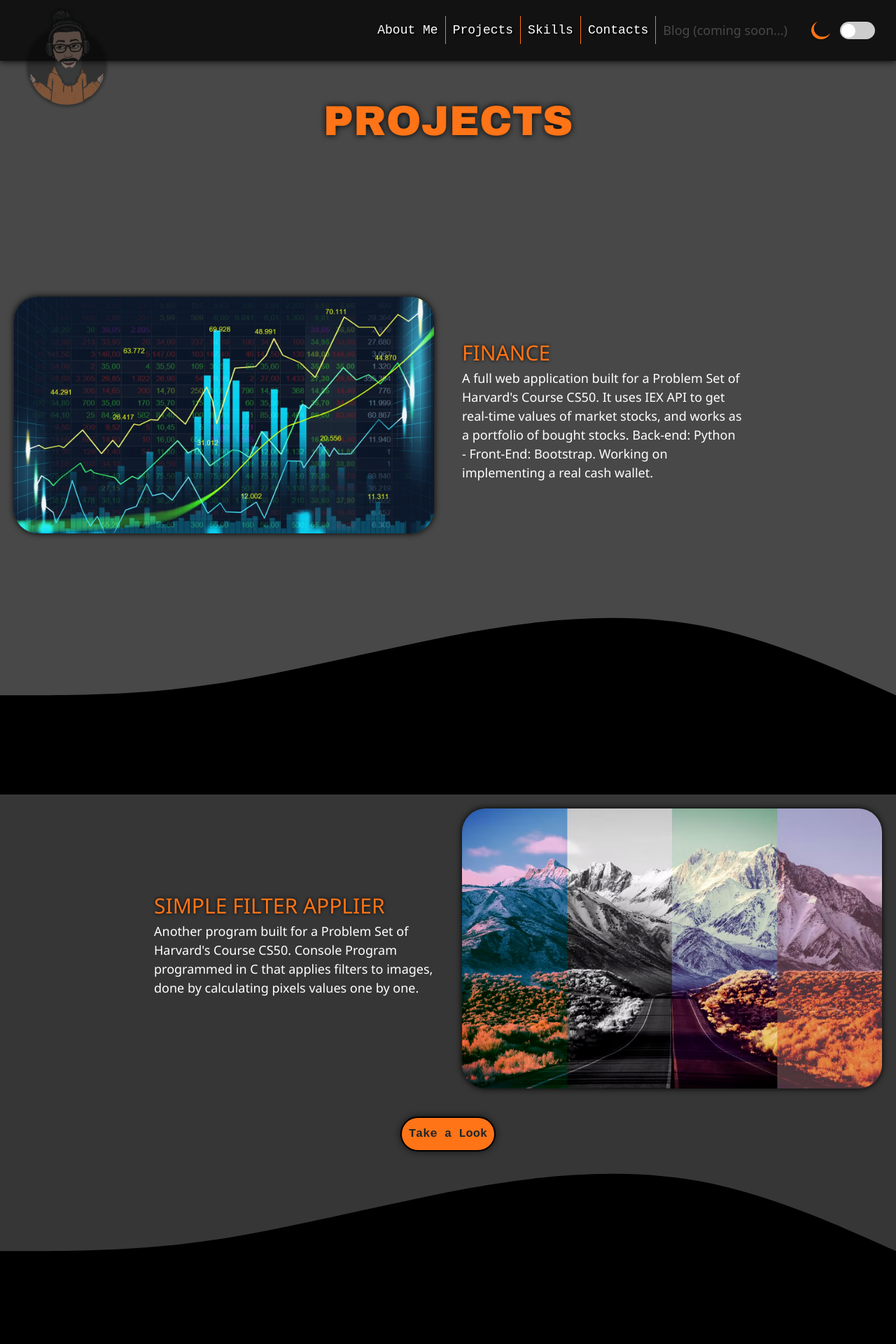
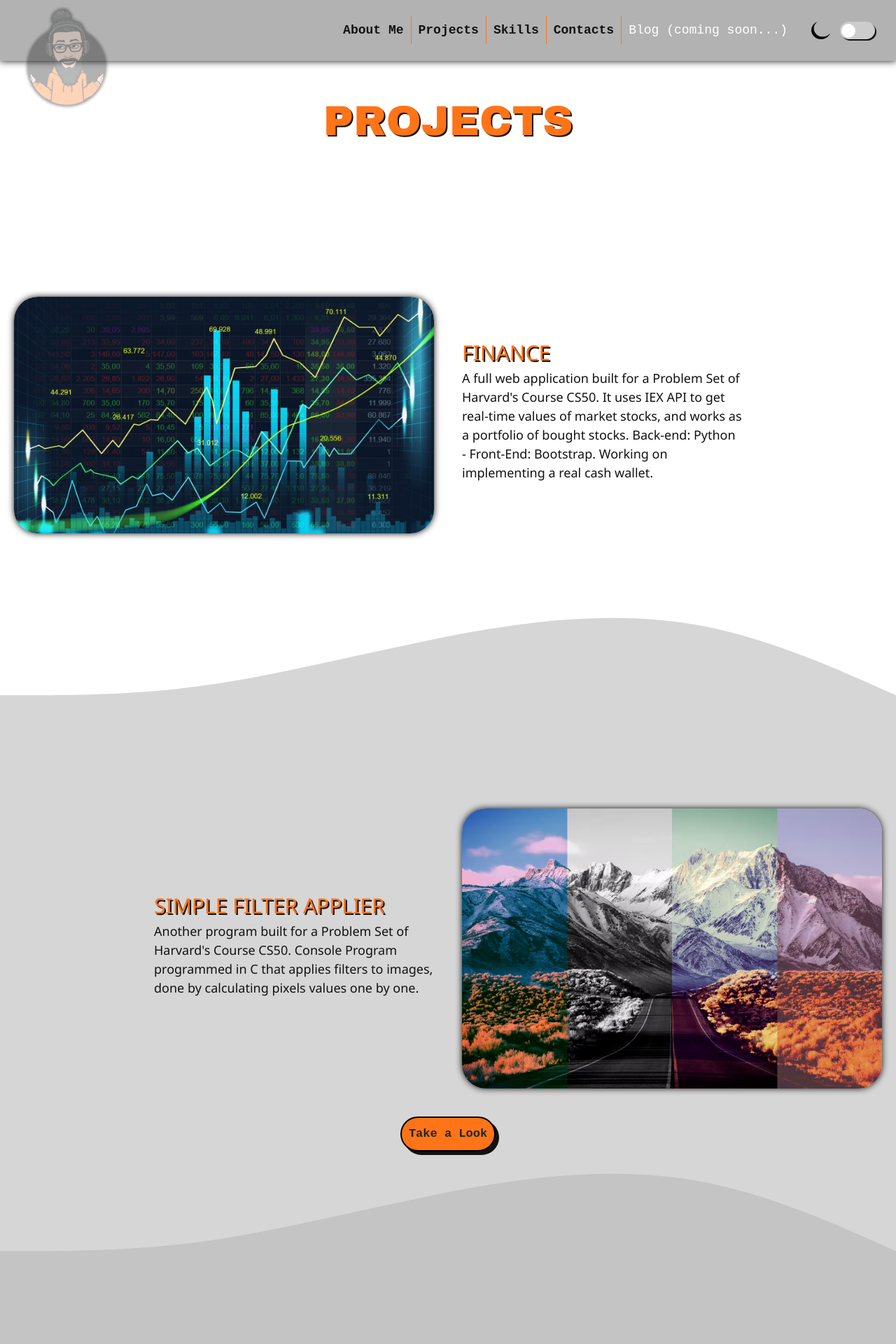
Before and after one commit to Rhokthar/CS50-Final-Project, a Flask app: page /projects in a window 1280 px wide. Shown: the top 1920 px of the page at 70% size. Run offline with Flask 2, Linux system fonts and the light colour scheme; some libraries are stand-ins or nearby versions.

Commit message:
Dark Theme Button Implemented Successfully

```diff
--- a/project/static/css/layout-css/main-rules.css
+++ b/project/static/css/layout-css/main-rules.css
@@ -39,16 +39,16 @@
 /* BOXING RELATED RULES ENDS */
 
 /* COLORS STARTS*/
-.bg-dark-theme-light {
+.bg-low {
     background-color: var(--bg-light);
 }
-.bg-dark-theme-medium {
+.bg-medium {
     background-color: var(--bg-medium);
 }
-.bg-dark-theme-hard {
+.bg-hard {
     background-color: var(--bg-hard);
 }
-.bg-dark-theme-hardest {
+.bg-hardest {
     background-color: var(--bg-hardest);
 }
 .main-text-color {
--- a/project/static/css/layout-css/style.css
+++ b/project/static/css/layout-css/style.css
@@ -1,13 +1,25 @@
 /* GENERAL RULES STARTS */
-:root {
+:root[data-theme="light"] {
+    --bg-light: #ffffff;
+    --bg-medium: #d6d6d6;
+    --bg-hard: #c4c4c4;
+    --bg-hardest: #b2b2b2;
+    --shadow-color: #121212;
+    --main-text: #ff7417;
+    --secondary-text: #121212;
+    --secondary-text-common: #121212;
+}
+:root[data-theme="dark"] {
     --bg-light: #484848;
     --bg-medium: #363636;
     --bg-hard: #242424;
     --bg-hardest: #121212;
-    --shadow-color: #000;
+    --shadow-color: #121212;
     --main-text: #ff7417;
     --secondary-text: #fff;
+    --secondary-text-common: #121212;
 }
+
 * {
     margin: 0;
     padding: 0;
@@ -18,10 +30,9 @@ a {
     text-decoration: none;
 }
 body {
-    color: white;
+    color: var(--secondary-text);
     background-color: var(--bg-hardest);
-    overflow: hidden;
-    height: 100%;
+    /* overflow: hidden; */
 }
 button.btn {
     border-radius: 34px;
@@ -29,7 +40,7 @@ button.btn {
     font-weight: 900;
     background-color: var(--main-text);
     padding: 10px;
-    box-shadow: 0 0 10px var(--bg-hardest);
+    box-shadow: 5px 5px 0px var(--shadow-color);
     border: 2px solid black;
     transition: 0.3s;
     font-size: 1.7rem;
@@ -51,7 +62,7 @@ h2 .special_text_2 {
     font-family: "Arial Black", "Arial Bold", Gadget, sans-serif;
     font-size: 0;
     text-transform: uppercase;
-    text-shadow: 0 0 10px var(--shadow-color);
+    text-shadow: 2px 2px 0px var(--shadow-color);
 }
 .special_text_2 span {
     font-size: 6rem;
@@ -545,7 +558,7 @@ section {
 }
 .project_text h3 {
     font-size: 3rem;
-    text-shadow: 0 0 5px var(--shadow-color);
+    text-shadow: 2px 2px 0px var(--shadow-color);
 }
 .project_text p {
     font-size: 1.8rem;
@@ -598,20 +625,21 @@ section {
     display: inline-block;
 }
 li.item a {
+    border-right: 1px solid var(--main-text);
+    color: var(--secondary-text);
     font-family: "Courier New", Courier, monospace;
-    color: var(--secondary-text);
+    font-size: 1.8rem;
+    font-weight: 750;
     padding: 1rem;
     text-decoration: none;
-    text-shadow: 2px 2px 2px rgba(0, 0, 0, 1);
     transition: 0.3s;
-    border-right: 1px solid var(--main-text);
-    font-size: 1.8rem;
 }
 li.item a:hover {
     color: var(--main-text);
     font-size: 1.9rem;
 }
 li.item-disabled {
+    font-family: "Courier New", Courier, monospace;
     color: var(--bg-light);
     padding: 1rem;
     text-decoration: none;
@@ -635,6 +666,7 @@ li.item-disabled {
     background-color: #ccc;
     -webkit-transition: 0.3s;
     transition: 0.3s;
+    filter: drop-shadow(2px 2px 0 var(--shadow-color));
 }
 .slider:before {
     position: absolute;
--- a/project/templates/about-me.html
+++ b/project/templates/about-me.html
@@ -77,11 +77,11 @@ About Me
         </div> <!-- End "MAIN TEXT"-->
 
         <!-- SEPARATOR -->
-        <svg xmlns="http://www.w3.org/2000/svg" viewBox="0 0 1440 320"><path fill="var(--bg-dark-theme-medium)" fill-opacity="1" d="M0,160L48,160C96,160,192,160,288,149.3C384,139,480,117,576,96C672,75,768,53,864,42.7C960,32,1056,32,1152,53.3C1248,75,1344,117,1392,138.7L1440,160L1440,320L1392,320C1344,320,1248,320,1152,320C1056,320,960,320,864,320C768,320,672,320,576,320C480,320,384,320,288,320C192,320,96,320,48,320L0,320Z"></path></svg>
+        <svg xmlns="http://www.w3.org/2000/svg" viewBox="0 0 1440 320"><path fill="var(--bg-medium)" fill-opacity="1" d="M0,160L48,160C96,160,192,160,288,149.3C384,139,480,117,576,96C672,75,768,53,864,42.7C960,32,1056,32,1152,53.3C1248,75,1344,117,1392,138.7L1440,160L1440,320L1392,320C1344,320,1248,320,1152,320C1056,320,960,320,864,320C768,320,672,320,576,320C480,320,384,320,288,320C192,320,96,320,48,320L0,320Z"></path></svg>
 
         <!-- "CURIOSITIES" Section -->
             <!-- START CURIOSITIES CONTAINER -->
-            <div class="curiosities__wrapper width-100 flex-container vertical-row padding-bottom-xl padding-right-s padding-left-s bg-dark-theme-medium">
+            <div class="curiosities__wrapper width-100 flex-container vertical-row padding-bottom-xl padding-right-s padding-left-s bg-medium">
                 <!-- Title -->
                 <h2>
                     <div class="special_text_2 about_me curiosities">
--- a/project/templates/layout.html
+++ b/project/templates/layout.html
@@ -1,6 +1,6 @@
 <!DOCTYPE html>
 
-<html {% block lang %}{% endblock %}>
+<html {% block lang %}{% endblock %} data-theme="light">
     <!-- HEAD -->
     <head>
         <meta charset="utf-8">
@@ -38,9 +38,10 @@
                 <!-- DARK THEME BUTTON STARTS (DISPLAY ONLY IN MOBILE MENU) -->
                 <div class="switch-theme-wrapper display-hidden">
                     <div class="switch_theme_container-mobile flex-container align-center padding-right-s" role="group">
-                        <img src="{{ url_for('static', filename='imgs/layout-imgs/moon-dark-theme.png') }}" alt="moon-dark-theme.png" height="25" width="35" />
+                        <img src="{{ url_for('static', filename='imgs/layout-imgs/moon-dark-theme.png') }}" alt="moon-dark-theme.png" height="25" width="35" class="dark-moon-mobile display-hidden"/>
+                        <img src="{{ url_for('static', filename='imgs/layout-imgs/moon-light-theme.png') }}" alt="moon-dark-theme.png" height="25" width="35" class="light-moon-mobile"/>
                         <label class="switch_theme margin-left-xs" role="button">
-                            <input type="checkbox" class="display-hidden" />
+                            <input type="checkbox" class="display-hidden" id="switch-theme-mobile"/>
                             <span class="slider round"></span>
                         </label>
                     </div>
@@ -81,9 +82,10 @@
             </div>
             <!-- Dark Theme Button -->
             <div class="switch_theme_container flex-container align-center padding-right-s" role="group">
-                <img src="{{ url_for('static', filename='imgs/layout-imgs/moon-dark-theme.png') }}" alt="moon-dark-theme.png" height="25" width="35" />
+                <img src="{{ url_for('static', filename='imgs/layout-imgs/moon-dark-theme.png') }}" alt="moon-dark-theme.png" height="25" width="35" class="dark-moon display-hidden"/>
+                <img src="{{ url_for('static', filename='imgs/layout-imgs/moon-light-theme.png') }}" alt="moon-dark-theme.png" height="25" width="35" class="light-moon"/>
                 <label class="switch_theme margin-left-xs" role="button">
-                    <input type="checkbox" class="display-hidden">
+                    <input type="checkbox" class="display-hidden" id="switch-theme">
                     <span class="slider round"></span>
                 </label>
             </div>
@@ -99,7 +101,7 @@
             <p class="padding-top-s">Designed and Built by Simone Molino &copy; 2022</p>
             <p id="language_change"><a href="#">Italian</a> | <a href="#">English</a></p>
             <!-- Social Links -->
-            <div class="social_container padding-bottom-l" id="social_container" role="link">
+            <div class="social_container padding-bottom-m" id="social_container" role="link">
                 <a href="https://www.linkedin.com/in/simone-molino-884486194/" target="_blank"><img src="{{ url_for('static', filename='imgs/layout-imgs/lin-ico.png') }}" alt="lin-ico.png" height="25" width="25" /></a>
                 <a href="https://www.instagram.com/rhokthar/" target="_blank"><img src="{{ url_for('static', filename='imgs/layout-imgs/insta-ico.png') }}" alt="insta-ico.png" height="30" width="30" /></a>
                 <a href="https://github.com/Rhokthar" target="_blank"><img src="{{ url_for('static', filename='imgs/layout-imgs/git-ico.png') }}" alt="git-ico.png" height="25" width="25" /></a>
@@ -154,6 +156,102 @@
                     rect.right <= (window.innerWidth || document.documentElement.clientWidth)
                 );
             }
+
+            // SWITCH THEME STARTS
+            localStorage.setItem("data-theme", "light");
+
+            let SetDarkTheme = () => {
+                document.documentElement.setAttribute("data-theme", "dark");
+                localStorage.setItem("data-theme", "dark");
+            }
+            let SetLightTheme = () => {
+                document.documentElement.setAttribute("data-theme", "light");
+                localStorage.setItem("data-theme", "light");
+            }
+
+            let themeSwitch = document.getElementById("switch-theme");
+            let themeSwitchMobile = document.getElementById("switch-theme-mobile");
+
+            let lightMoon = document.querySelector(".light-moon");
+            let darkMoon = document.querySelector(".dark-moon");
+            let lightMoonMobile = document.querySelector(".light-moon-mobile");
+            let darkMoonMobile = document.querySelector(".dark-moon-mobile");
+
+            themeSwitch.addEventListener("change", () => {
+                let themeStatus = localStorage.getItem("data-theme");
+                if (themeStatus === "light")
+                {
+                    if (themeSwitch.checked)
+                    {
+                        themeSwitchMobile.checked = true;
+                    }
+                    else
+                    {
+                        themeSwitchMobile.checked = false;
+                    }
+                    darkMoon.classList.toggle("display-hidden");
+                    lightMoon.classList.toggle("display-hidden");
+
+                    darkMoonMobile.classList.toggle("display-hidden");
+                    lightMoonMobile.classList.toggle("display-hidden");
+                    SetDarkTheme();
+                }
+                else
+                {
+                    if (themeSwitch.checked)
+                    {
+                        themeSwitchMobile.checked = true;
+                    }
+                    else
+                    {
+                        themeSwitchMobile.checked = false;
+                    }
+                    darkMoon.classList.toggle("display-hidden");
+                    lightMoon.classList.toggle("display-hidden");
+
+                    darkMoonMobile.classList.toggle("display-hidden");
+                    lightMoonMobile.classList.toggle("display-hidden");
+                    SetLightTheme();
+                }
+            });
+            themeSwitchMobile.addEventListener("change", () => {
+                let themeStatus = localStorage.getItem("data-theme");
+                if (themeStatus === "light")
+                {
+                    if (themeSwitchMobile.checked)
+                    {
+                        themeSwitch.checked = true;
+                    }
+                    else
+                    {
+                        themeSwitch.checked = false;
+                    }
+                    darkMoon.classList.toggle("display-hidden");
+                    lightMoon.classList.toggle("display-hidden");
+
+                    darkMoonMobile.classList.toggle("display-hidden");
+                    lightMoonMobile.classList.toggle("display-hidden");
+                    SetDarkTheme();
+                }
+                else
+                {
+                    if (themeSwitchMobile.checked)
+                    {
+                        themeSwitch.checked = true;
+                    }
+                    else
+                    {
+                        themeSwitch.checked = false;
+                    }
+                    darkMoon.classList.toggle("display-hidden");
+                    lightMoon.classList.toggle("display-hidden");
+
+                    darkMoonMobile.classList.toggle("display-hidden");
+                    lightMoonMobile.classList.toggle("display-hidden");
+                    SetLightTheme();
+                }
+            });
+            // SWITCH THEME ENDS
         </script>
     </body>
 </html>
--- a/project/templates/projects.html
+++ b/project/templates/projects.html
@@ -63,10 +63,10 @@ Projects
         </div> <!-- END BUTTON -->
 
         <!-- SEPARATOR - CHANGING COLOR INSIDE TAGS VALUES AND CLASSES -->
-        <svg xmlns="http://www.w3.org/2000/svg" viewBox="0 0 1440 320"><path fill="var(--bg-dark-theme-medium)" fill-opacity="1" d="M0,160L48,160C96,160,192,160,288,149.3C384,139,480,117,576,96C672,75,768,53,864,42.7C960,32,1056,32,1152,53.3C1248,75,1344,117,1392,138.7L1440,160L1440,320L1392,320C1344,320,1248,320,1152,320C1056,320,960,320,864,320C768,320,672,320,576,320C480,320,384,320,288,320C192,320,96,320,48,320L0,320Z"></path></svg>
+        <svg xmlns="http://www.w3.org/2000/svg" viewBox="0 0 1440 320"><path fill="var(--bg-medium)" fill-opacity="1" d="M0,160L48,160C96,160,192,160,288,149.3C384,139,480,117,576,96C672,75,768,53,864,42.7C960,32,1056,32,1152,53.3C1248,75,1344,117,1392,138.7L1440,160L1440,320L1392,320C1344,320,1248,320,1152,320C1056,320,960,320,864,320C768,320,672,320,576,320C480,320,384,320,288,320C192,320,96,320,48,320L0,320Z"></path></svg>
 
         <!-- START PROJECTS__WRAPPER #2 -->
-        <div class="flex-container flex-wrap-reverse row padding-bottom-s width-100 bg-dark-theme-medium">
+        <div class="flex-container flex-wrap-reverse row padding-bottom-s width-100 bg-medium">
             <!-- START PROJECT TEXT -->
             <div class="text__wrapper flex-container width-50 width-lg-100 padding-all-s align-center justify-end">
                 <div class="project_text width-66 width-lg-80 text-align-lg margin-auto-lg width-md-100">
@@ -82,15 +82,15 @@ Projects
             </div><!-- END PROJECT_IMG -->
         </div> <!-- END PROJECTS__WRAPPER #2 -->
 
-        <div class="flex-container justify-center width-100 bg-dark-theme-medium">
+        <div class="flex-container justify-center width-100 bg-medium">
             <button class="btn">Take a Look</button>
         </div>
 
         <!-- SEPARATOR - CHANGING COLOR INSIDE TAGS VALUES AND CLASSES -->
-        <svg xmlns="http://www.w3.org/2000/svg" viewBox="0 0 1440 320" class="bg-dark-theme-medium"><path fill="var(--bg-dark-theme-hard)" fill-opacity="1" d="M0,160L48,160C96,160,192,160,288,149.3C384,139,480,117,576,96C672,75,768,53,864,42.7C960,32,1056,32,1152,53.3C1248,75,1344,117,1392,138.7L1440,160L1440,320L1392,320C1344,320,1248,320,1152,320C1056,320,960,320,864,320C768,320,672,320,576,320C480,320,384,320,288,320C192,320,96,320,48,320L0,320Z"></path></svg>
+        <svg xmlns="http://www.w3.org/2000/svg" viewBox="0 0 1440 320" class="bg-medium"><path fill="var(--bg-hard)" fill-opacity="1" d="M0,160L48,160C96,160,192,160,288,149.3C384,139,480,117,576,96C672,75,768,53,864,42.7C960,32,1056,32,1152,53.3C1248,75,1344,117,1392,138.7L1440,160L1440,320L1392,320C1344,320,1248,320,1152,320C1056,320,960,320,864,320C768,320,672,320,576,320C480,320,384,320,288,320C192,320,96,320,48,320L0,320Z"></path></svg>
 
         <!-- START PROJECTS__WRAPPER #3 -->
-        <div class="flex-container flex-wrap-reverse row-reverse padding-bottom-s bg-dark-theme-hard width-100">
+        <div class="flex-container flex-wrap-reverse row-reverse padding-bottom-s bg-hard width-100">
             <!-- START PROJECT_TEXT -->
             <div class="text__wrapper flex-container width-50 width-lg-100 padding-all-s align-center">
                 <div class="project_text width-66 width-lg-80 text-align-lg margin-auto-lg width-md-100">
@@ -106,15 +106,15 @@ Projects
             </div> <!-- END PROJECT_IMG -->
         </div> <!-- END PROJECT__WRAPPER #3 -->
 
-        <div class="flex-container justify-center width-100 bg-dark-theme-hard">
+        <div class="flex-container justify-center width-100 bg-hard">
             <button class="btn">Take a Look</button>
         </div>
 
         <!-- SEPARATOR - CHANGING COLOR INSIDE TAGS VALUES AND CLASSES -->
-        <svg xmlns="http://www.w3.org/2000/svg" viewBox="0 0 1440 320" class="bg-dark-theme-hard"><path fill="var(--bg-dark-theme-medium)" fill-opacity="1" d="M0,160L48,160C96,160,192,160,288,149.3C384,139,480,117,576,96C672,75,768,53,864,42.7C960,32,1056,32,1152,53.3C1248,75,1344,117,1392,138.7L1440,160L1440,320L1392,320C1344,320,1248,320,1152,320C1056,320,960,320,864,320C768,320,672,320,576,320C480,320,384,320,288,320C192,320,96,320,48,320L0,320Z"></path></svg>
+        <svg xmlns="http://www.w3.org/2000/svg" viewBox="0 0 1440 320" class="bg-hard"><path fill="var(--bg-medium)" fill-opacity="1" d="M0,160L48,160C96,160,192,160,288,149.3C384,139,480,117,576,96C672,75,768,53,864,42.7C960,32,1056,32,1152,53.3C1248,75,1344,117,1392,138.7L1440,160L1440,320L1392,320C1344,320,1248,320,1152,320C1056,320,960,320,864,320C768,320,672,320,576,320C480,320,384,320,288,320C192,320,96,320,48,320L0,320Z"></path></svg>
 
         <!-- START PROJECTS__WRAPPER #4 -->
-        <div class="flex-container flex-wrap-reverse row padding-bottom-s width-100 bg-dark-theme-medium">
+        <div class="flex-container flex-wrap-reverse row padding-bottom-s width-100 bg-medium">
             <!-- START PROJECT_TEXT -->
             <div class="text__wrapper flex-container width-50 width-lg-100 padding-all-s align-center justify-end">
                 <div class="project_text width-66 width-lg-80 text-align-lg margin-auto-lg width-md-100">
@@ -130,15 +130,15 @@ Projects
             </div> <!-- END PROJECT_IMG -->
         </div> <!-- END PROJECT__WRAPPER #4 -->
 
-        <div class="flex-container justify-center width-100 bg-dark-theme-medium">
+        <div class="flex-container justify-center width-100 bg-medium">
             <button class="btn">Take a Look</button>
         </div>
 
         <!-- SEPARATOR - CHANGING COLOR INSIDE TAGS VALUES AND CLASSES -->
-        <svg xmlns="http://www.w3.org/2000/svg" viewBox="0 0 1440 320" class="bg-dark-theme-medium"><path fill="var(--bg-dark-theme-hard)" fill-opacity="1" d="M0,160L48,160C96,160,192,160,288,149.3C384,139,480,117,576,96C672,75,768,53,864,42.7C960,32,1056,32,1152,53.3C1248,75,1344,117,1392,138.7L1440,160L1440,320L1392,320C1344,320,1248,320,1152,320C1056,320,960,320,864,320C768,320,672,320,576,320C480,320,384,320,288,320C192,320,96,320,48,320L0,320Z"></path></svg>
+        <svg xmlns="http://www.w3.org/2000/svg" viewBox="0 0 1440 320" class="bg-medium"><path fill="var(--bg-hard)" fill-opacity="1" d="M0,160L48,160C96,160,192,160,288,149.3C384,139,480,117,576,96C672,75,768,53,864,42.7C960,32,1056,32,1152,53.3C1248,75,1344,117,1392,138.7L1440,160L1440,320L1392,320C1344,320,1248,320,1152,320C1056,320,960,320,864,320C768,320,672,320,576,320C480,320,384,320,288,320C192,320,96,320,48,320L0,320Z"></path></svg>
 
         <!-- START PROJECTS__WRAPPER #5 -->
-        <div class="flex-container flex-wrap-reverse row-reverse padding-bottom-s bg-dark-theme-hard width-100">
+        <div class="flex-container flex-wrap-reverse row-reverse padding-bottom-s bg-hard width-100">
             <!-- START PROJECT_TEXT -->
             <div class="text__wrapper flex-container width-50 width-lg-100 padding-all-s align-center">
                 <div class="project_text width-66 width-lg-80 text-align-lg margin-auto-lg width-md-100">
@@ -154,15 +154,15 @@ Projects
             </div>
         </div> <!-- END PROJECT__WRAPPER #5 -->
 
-        <div class="flex-container justify-center width-100 bg-dark-theme-hard">
+        <div class="flex-container justify-center width-100 bg-hard">
             <button class="btn">Take a Look</button>
         </div>
 
         <!-- SEPARATOR - CHANGING COLOR INSIDE TAGS VALUES AND CLASSES -->
-        <svg xmlns="http://www.w3.org/2000/svg" viewBox="0 0 1440 320" class="bg-dark-theme-hard"><path fill="var(--bg-dark-theme-medium)" fill-opacity="1" d="M0,160L48,160C96,160,192,160,288,149.3C384,139,480,117,576,96C672,75,768,53,864,42.7C960,32,1056,32,1152,53.3C1248,75,1344,117,1392,138.7L1440,160L1440,320L1392,320C1344,320,1248,320,1152,320C1056,320,960,320,864,320C768,320,672,320,576,320C480,320,384,320,288,320C192,320,96,320,48,320L0,320Z"></path></svg>
+        <svg xmlns="http://www.w3.org/2000/svg" viewBox="0 0 1440 320" class="bg-hard"><path fill="var(--bg-medium)" fill-opacity="1" d="M0,160L48,160C96,160,192,160,288,149.3C384,139,480,117,576,96C672,75,768,53,864,42.7C960,32,1056,32,1152,53.3C1248,75,1344,117,1392,138.7L1440,160L1440,320L1392,320C1344,320,1248,320,1152,320C1056,320,960,320,864,320C768,320,672,320,576,320C480,320,384,320,288,320C192,320,96,320,48,320L0,320Z"></path></svg>
 
         <!-- START PROJECTS__WRAPPER #6 -->
-        <div class="flex-container flex-wrap-reverse row padding-bottom-s width-100 bg-dark-theme-medium">
+        <div class="flex-container flex-wrap-reverse row padding-bottom-s width-100 bg-medium">
             <!-- START PROJECT_TEXT -->
             <div class="text__wrapper flex-container width-50 width-lg-100 padding-all-s align-center justify-end">
                 <div class="project_text width-66 width-lg-80 text-align-lg margin-auto-lg width-md-100">
@@ -180,16 +180,16 @@ Projects
             </div>
         </div> <!-- END PROJECT__WRAPPER #6 -->
 
-        <div class="flex-container justify-center width-100 bg-dark-theme-medium">
+        <div class="flex-container justify-center width-100 bg-medium">
             <a href="https://www.iislagrange.edu.it/" target="_blank"><button class="btn">Take a Look</button></a>
         </div>
 
         <!-- SEPARATOR - CHANGING COLOR INSIDE TAGS VALUES AND CLASSES -->
-        <svg xmlns="http://www.w3.org/2000/svg" viewBox="0 0 1440 320" class="bg-dark-theme-medium"><path fill="var(--bg-dark-theme-light)" fill-opacity="1" d="M0,160L48,160C96,160,192,160,288,149.3C384,139,480,117,576,96C672,75,768,53,864,42.7C960,32,1056,32,1152,53.3C1248,75,1344,117,1392,138.7L1440,160L1440,320L1392,320C1344,320,1248,320,1152,320C1056,320,960,320,864,320C768,320,672,320,576,320C480,320,384,320,288,320C192,320,96,320,48,320L0,320Z"></path></svg>
+        <svg xmlns="http://www.w3.org/2000/svg" viewBox="0 0 1440 320" class="bg-medium"><path fill="var(--bg-light)" fill-opacity="1" d="M0,160L48,160C96,160,192,160,288,149.3C384,139,480,117,576,96C672,75,768,53,864,42.7C960,32,1056,32,1152,53.3C1248,75,1344,117,1392,138.7L1440,160L1440,320L1392,320C1344,320,1248,320,1152,320C1056,320,960,320,864,320C768,320,672,320,576,320C480,320,384,320,288,320C192,320,96,320,48,320L0,320Z"></path></svg>
 
 
         <!-- START PROJECTS__WRAPPER #7 -->
-        <div class="flex-container flex-wrap-reverse row-reverse padding-bottom-s bg-dark-theme-light width-100">
+        <div class="flex-container flex-wrap-reverse row-reverse padding-bottom-s bg-low width-100">
             <!-- START PROJECT_TEXT -->
             <div class="text__wrapper flex-container width-50 width-lg-100 padding-all-s align-center">
                 <div class="project_text width-66 width-lg-80 text-align-lg margin-auto-lg width-md-100">
@@ -205,7 +205,7 @@ Projects
             </div>
         </div> <!-- END PROJECT__WRAPPER #7 -->
 
-        <div class="flex-container justify-center width-100 bg-dark-theme-light padding-bottom-xl">
+        <div class="flex-container justify-center width-100 bg-low padding-bottom-xl">
             <a href="/" target="_blank"><button class="btn">Take a Look</button></a>
         </div>
 
```
Also changed, not shown: other parts of project/static/css/layout-css/style.css (+42 -17 lines), project/templates/contacts.html (+8 -8 lines), project/templates/index.html (+5 -5 lines).
